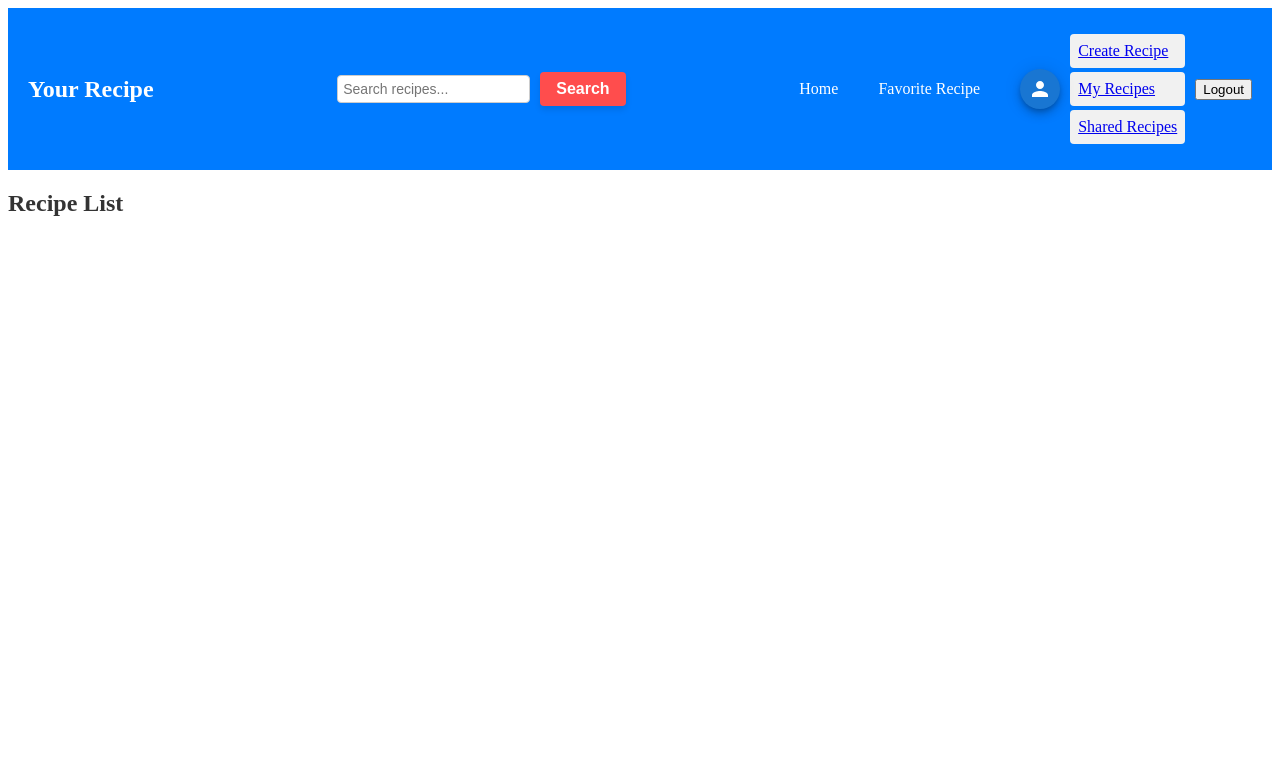
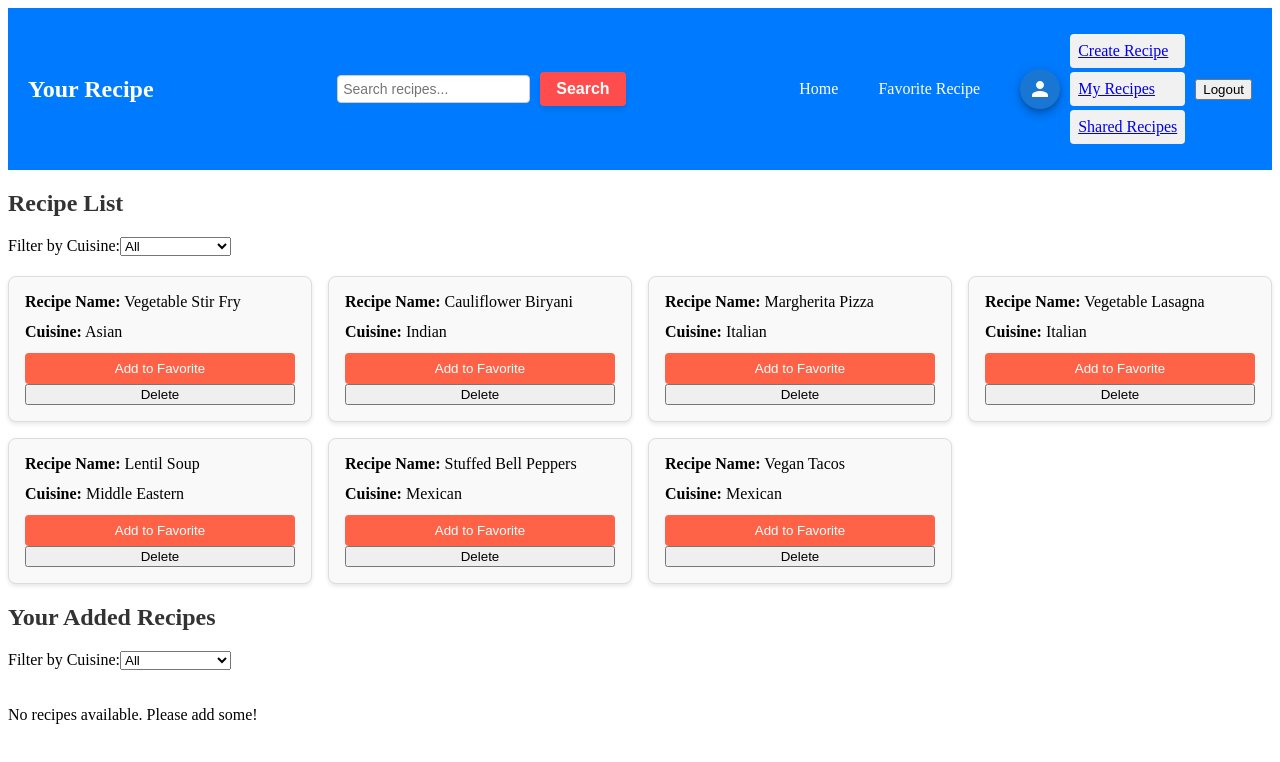
Before and after one commit to Subh-1/My-Recipe-App, a React (Create React App) app: page /home in a window 1280 px wide. Shown: the top 762 px of the page. Built offline with nearby package versions, Linux system fonts and the light colour scheme.

Commit message:
added savedrecipe

```diff
--- a/src/Components/CreateRecipe.js
+++ b/src/Components/CreateRecipe.js
@@ -4,29 +4,40 @@ import { useNavigate } from "react-router-dom";
 
 const CreateRecipe = () => {
   const [recipeName, setRecipeName] = useState("");
-  const [ingredients, setIngredients] = useState("");
+  const [Ingredients, setIngredients] = useState(""); // Ingredients as string
   const [cookingInstructions, setCookingInstructions] = useState("");
   const [cuisineType, setCuisineType] = useState("");
   const navigate = useNavigate();
 
+  // Handle Submit Form
   const handleSubmit = (e) => {
     e.preventDefault();
+
+    const ingredientArray = Ingredients.split(",").map((ingredient) => ingredient.trim());
 
     const newRecipe = {
       id: Date.now(),
       recipeName,
-      ingredients,
+      Ingredients: ingredientArray,
       cookingInstructions,
       cuisineType,
     };
 
+    const currentUser = JSON.parse(localStorage.getItem("currentUser"));
 
-    const storedRecipes = JSON.parse(localStorage.getItem("recipes")) || [];
-    storedRecipes.push(newRecipe);
-    localStorage.setItem("recipes", JSON.stringify(storedRecipes));
+
+    const storedRecipes = JSON.parse(localStorage.getItem(`recipes_${currentUser.email}`)) || [];
+
+
+    const validStoredRecipes = Array.isArray(storedRecipes) ? storedRecipes : [];
+
+    const updatedRecipes = [...validStoredRecipes, newRecipe];
+
+    localStorage.setItem(`recipes_${currentUser.email}`, JSON.stringify(updatedRecipes));
 
     navigate("/home");
   };
+
 
   return (
     <div className="form-container">
@@ -42,8 +53,8 @@ const CreateRecipe = () => {
         />
         <textarea
           className="textarea"
-          placeholder="Ingredients"
-          value={ingredients}
+          placeholder="Ingredients (separate with commas)"
+          value={Ingredients}
           onChange={(e) => setIngredients(e.target.value)}
           required
         />
--- a/src/Components/Home.jsx
+++ b/src/Components/Home.jsx
@@ -1,17 +1,28 @@
 import React, { useEffect, useState } from "react";
 import Navbar from "./Navbar";
 import ListRecipe from "./ListRecipe";
+import SaveRecipes from "./SaveRecipes"
 
 const Home = () => {
   const [recipes, setRecipes] = useState([]);
 
+
   // Load recipes from localStorage when the component mounts
+  const currentUser = JSON.parse(localStorage.getItem("currentUser"));
+
   useEffect(() => {
     const storedRecipes = localStorage.getItem("recipes");
     if (storedRecipes) {
       setRecipes(JSON.parse(storedRecipes)); // Parse and set the recipes from localStorage
     }
   }, []);
+  const [yourRecipe, setYourRecipe] = useState(() => {
+    if (currentUser) {
+      const getYourRecipe = localStorage.getItem(`recipes_${currentUser.email}`);
+      return getYourRecipe ? JSON.parse(getYourRecipe) : [];
+    }
+    return [];
+  })
 
   const [searchQuery, setSearchQuery] = useState("");
 
@@ -22,7 +33,8 @@ const Home = () => {
   return (
     <div>
       <Navbar onSearch={handleSearch} />
-      <ListRecipe recipes={recipes} setRecipes={setRecipes} searchQuery={searchQuery}/> {/* Pass recipes as a prop */}
+      <SaveRecipes/>
+      <ListRecipe recipes={recipes} setRecipes={setRecipes} searchQuery={searchQuery} yourRecipe={yourRecipe} setYourRecipe={setYourRecipe}/> {/* Pass recipes as a prop */}
     </div>
   );
 };
--- a/src/Components/ListRecipe.jsx
+++ b/src/Components/ListRecipe.jsx
@@ -1,10 +1,12 @@
 import React, { useState } from "react";
 import { useNavigate } from "react-router-dom";
 import { deleteItem } from "./DeleteItem";
+
 import "./styles/ListRecipe.css";
 
-const ListRecipe =  ({ recipes, setRecipes, searchQuery }) => {
+const ListRecipe = ({ recipes, setRecipes, searchQuery,yourRecipe,setYourRecipe }) => {
   const [favorites, setFavorites] = useState([]);
+  const [selectedCuisine, setSelectedCuisine] = useState("All");
 
   const navigate = useNavigate();
 
@@ -16,36 +18,64 @@ const ListRecipe =  ({ recipes, setRecipes, searchQuery }) => {
       return;
     }
 
-    // Get the current favorites from localStorage, or initialize an empty array
-    const storedFavorites = JSON.parse(localStorage.getItem(`favorites_${currentUser.id}`)) || [];
+    const storedFavorites = JSON.parse(localStorage.getItem(`favorites_${currentUser.email}`)) || [];
 
-    // If the recipe is not already in favorites, add it
     if (!storedFavorites.some((item) => item.id === recipe.id)) {
       const updatedFavorites = [...storedFavorites, recipe];
-      localStorage.setItem(`favorites_${currentUser.id}`, JSON.stringify(updatedFavorites));
+      localStorage.setItem(`favorites_${currentUser.email}`, JSON.stringify(updatedFavorites));
       setFavorites(updatedFavorites);
     }
   };
-
 
   const handleCardClick = (recipe, index) => {
     navigate(`/recipe-details/${index}`, { state: { recipe } });
   };
 
   const handleDelete = (id) => {
-    deleteItem(id, recipes, setRecipes); // Call deleteItem with the recipe id
+    deleteItem(id, recipes, setRecipes);
   };
+console.log("here",yourRecipe)
+  // Filter recipes by search query and selected cuisine type
+  const filteredRecipes = recipes.filter((recipe) => {
+    const matchesSearch = recipe["recipeName"]
+      .toLowerCase()
+      .includes(searchQuery.toLowerCase());
+    const matchesCuisine =
+      selectedCuisine === "All" || recipe["cuisineType"] === selectedCuisine;
+    return matchesSearch && matchesCuisine;
+  });
 
-  const filteredRecipes = recipes.filter((recipe) =>
-    recipe["recipeName"].toLowerCase().includes(searchQuery.toLowerCase())
-  );
+
+  // Get all unique cuisine types
+  const cuisineOptions = ["All", ...new Set(recipes.map((recipe) => recipe["cuisineType"]))];
 
   return (
     <div>
       <h2>Recipe List</h2>
+
+      {/* Filter by Cuisine Type */}
+      <div className="filter-container">
+        <label htmlFor="cuisine-filter">Filter by Cuisine:</label>
+        <select
+          id="cuisine-filter"
+          value={selectedCuisine}
+          onChange={(e) => setSelectedCuisine(e.target.value)}
+        >
+          {cuisineOptions.map((cuisine, index) => (
+            <option key={index} value={cuisine}>
+              {cuisine}
+            </option>
+          ))}
+        </select>
+      </div>
+
       <div className="recipe-grid">
         {filteredRecipes.map((recipe, index) => (
-          <div key={index} className="recipe-card" onClick={() => handleCardClick(recipe, index)}>
+          <div
+            key={index}
+            className="recipe-card"
+            onClick={() => handleCardClick(recipe, index)}
+          >
             <div className="recipe-field">
               <strong>Recipe Name:</strong> {recipe["recipeName"]}
             </div>
@@ -54,9 +84,10 @@ const ListRecipe =  ({ recipes, setRecipes, searchQuery }) => {
             </div>
             <button
               className="favorite-button"
-              onClick={(e) =>{
+              onClick={(e) => {
                 e.stopPropagation();
-                handleAddToFavorites(recipe)}}
+                handleAddToFavorites(recipe);
+              }}
             >
               Add to Favorite
             </button>
@@ -72,6 +103,61 @@ const ListRecipe =  ({ recipes, setRecipes, searchQuery }) => {
           </div>
         ))}
       </div>
+      <h2>Your Added Recipes</h2>
+      <div className="filter-container">
+        <label htmlFor="cuisine-filter">Filter by Cuisine:</label>
+        <select
+          id="cuisine-filter"
+          value={selectedCuisine}
+          onChange={(e) => setSelectedCuisine(e.target.value)}
+        >
+          {cuisineOptions.map((cuisine, index) => (
+            <option key={index} value={cuisine}>
+              {cuisine}
+            </option>
+          ))}
+        </select>
+      </div>
+
+      <div className="recipe-grid">
+      {Array.isArray(yourRecipe) && yourRecipe.length > 0 ? (
+  yourRecipe.map((recipe, index) => (
+    <div
+      key={index}
+      className="recipe-card"
+      onClick={() => handleCardClick(recipe, index)}
+    >
+      <div className="recipe-field">
+        <strong>Recipe Name:</strong> {recipe["recipeName"]}
+      </div>
+      <div className="recipe-field">
+        <strong>Cuisine:</strong> {recipe["cuisineType"]}
+      </div>
+      <button
+        className="favorite-button"
+        onClick={(e) => {
+          e.stopPropagation();
+          handleAddToFavorites(recipe);
+        }}
+      >
+        Add to Favorite
+      </button>
+      <button
+        className="delete-button"
+        onClick={(e) => {
+          e.stopPropagation();
+          handleDelete(recipe.id);
+        }}
+      >
+        Delete
+      </button>
+    </div>
+  ))
+) : (
+  <p>No recipes available. Please add some!</p>
+)}
+
+      </div>
     </div>
   );
 };
--- a/src/Components/RecipeDetails.js
+++ b/src/Components/RecipeDetails.js
@@ -22,13 +22,13 @@ const RecipeDetails = () => {
       <div className="recipe-section">
         <h4>Ingredients</h4>
         <ul className="ingredient-list">
-          {Array.isArray(recipe.ingredients) ? (
-            recipe.ingredients.map((ingredient, idx) => (
-              <li key={idx}>{ingredient}</li>
-            ))
-          ) : (
-            <li>{recipe.ingredients}</li>
-          )}
+        {Array.isArray(recipe.Ingredients) ? (
+        recipe.Ingredients.map((ingredient, idx) => {
+          return <li key={idx}>{ingredient}</li>;
+        })
+      ) : (
+        <li>No ingredients found</li>
+      )}
         </ul>
         <h3>Cooking Instructions:</h3>
         <p>{recipe.cookingInstructions}</p>
--- a/src/Components/allRecipe.js
+++ b/src/Components/SaveRecipes.js
@@ -1,4 +1,5 @@
-const recipes = [
+ const SaveRecipes = () => {
+  const myrecipes = [
     {
       id: 1,
       recipeName: "Vegetable Stir Fry",
@@ -150,9 +151,11 @@ const recipes = [
         "Garnish with cilantro and a squeeze of lime juice.",
       ],
       cuisineType: "Mexican",
-       image: "../images/vegan tacos.jpg"
+      image: "../images/vegan tacos.jpg",
     },
+  ];
+  localStorage.removeItem("recipes");
+  localStorage.setItem("recipes", JSON.stringify(myrecipes));
+};
 
-  ];
-
-localStorage.setItem("recipes", JSON.stringify(recipes));
+export default SaveRecipes;
--- a/src/Components/YourRecipe.js
+++ b/src/Components/YourRecipe.js
@@ -3,10 +3,10 @@ import React, { useEffect, useState } from "react";
 const YourRecipe = () => {
   const [favorites, setFavorites] = useState([]);
   const currentUser = JSON.parse(localStorage.getItem("currentUser"));
-
+console.log(currentUser);
   useEffect(() => {
     if (currentUser) {
-      const storedFavorites = JSON.parse(localStorage.getItem(`favorites_${currentUser.id}`)) || [];
+      const storedFavorites = JSON.parse(localStorage.getItem(`favorites_${currentUser.email}`)) || [];
       setFavorites(storedFavorites);
     }
   }, [currentUser]);
```
Also changed, not shown: src/Components/redux/FavoriteSlice.js (deleted, +0 -39 lines).
